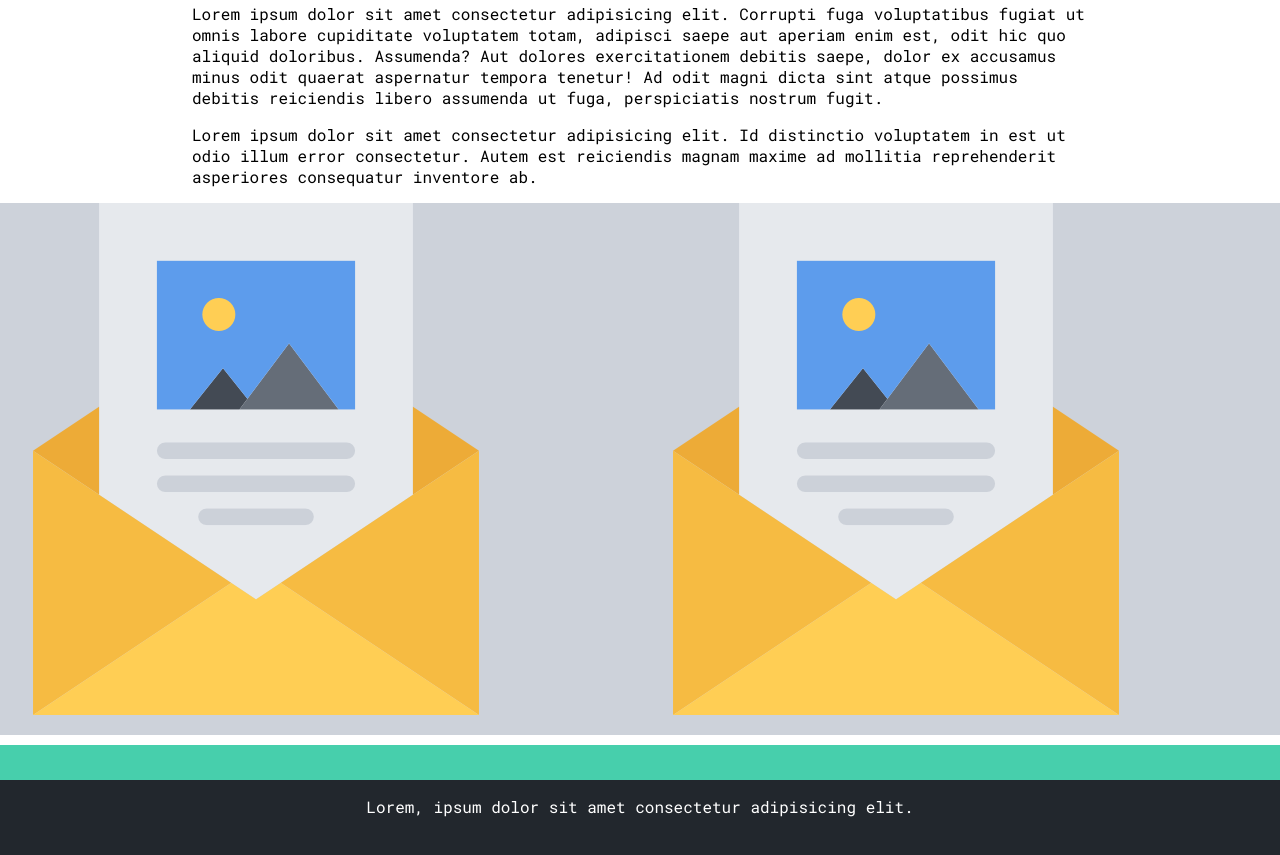
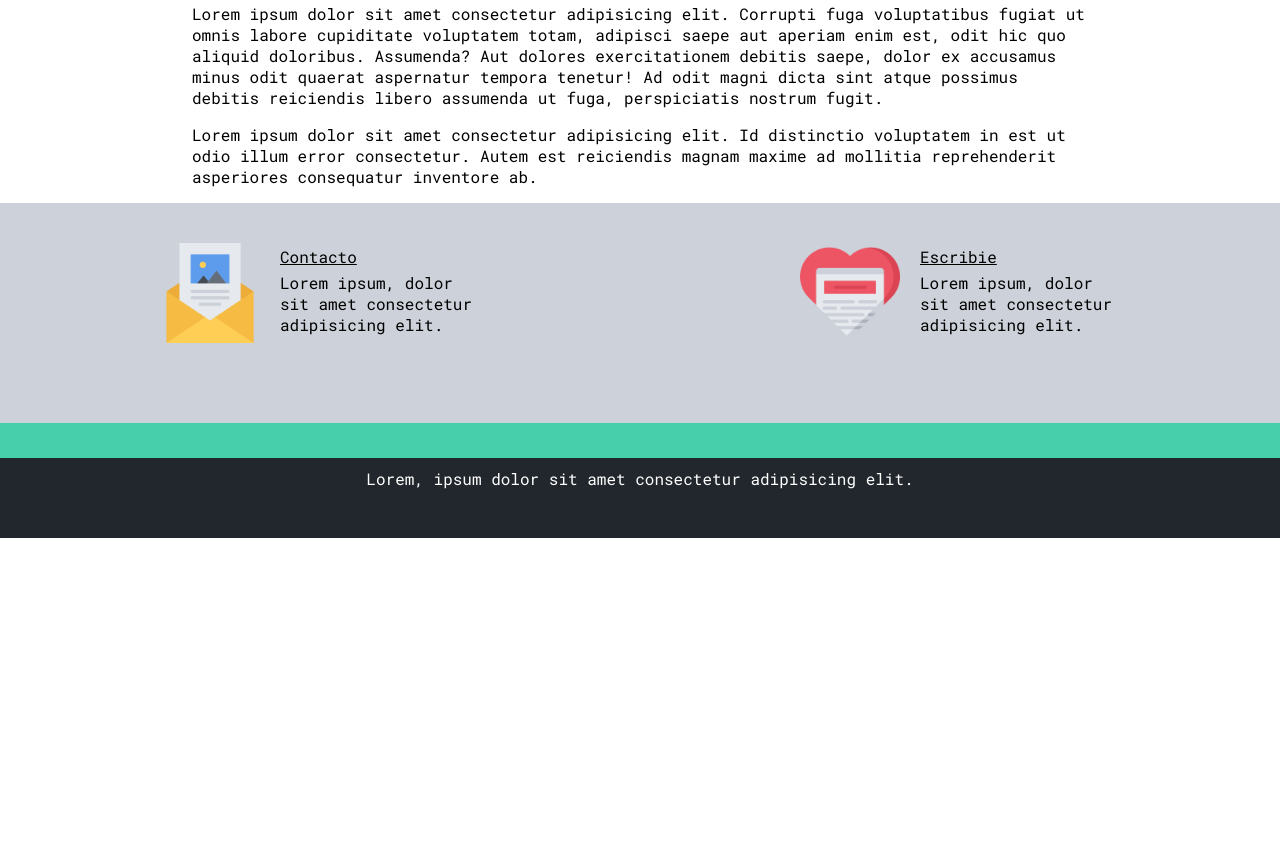
Before and after one commit to codificando12/cursoMaquetacion, a plain HTML site: page blog.html in a window 1280 px wide. Shown: the part 1014-1869 px from the top of the page. After the commit the page ends 1552 px from the top, so only its background shows below. Drawn offline with Linux system fonts and the light colour scheme.

Commit message:
blog pages

```diff
--- a/blog.html
+++ b/blog.html
@@ -54,16 +54,22 @@
             Aut dolores exercitationem debitis saepe, dolor ex accusamus minus odit quaerat aspernatur tempora tenetur! Ad odit magni dicta sint atque possimus debitis reiciendis libero assumenda ut fuga, perspiciatis nostrum fugit.</p>
             <p>Lorem ipsum dolor sit amet consectetur adipisicing elit. Id distinctio voluptatem in est ut odio illum error consectetur. Autem est reiciendis magnam maxime ad mollitia reprehenderit asperiores consequatur inventore ab.</p>
         </article>
-        <section class="blog-contact">
-            <div>
+        <section class="blog-contact-container">
+            <div class="icons-container">
                 <img src="./assets/contact.png" alt="">
-                <p></p>
-                <p></p>
+                <div class="blog-contact-info">
+                    <p class="blog-contact-title">Contacto</p>
+                    <p>Lorem ipsum, dolor sit amet consectetur adipisicing elit. </p>
+                </div>
             </div>
-            <div>
-                <img src="./assets/contact.png" alt="">
-                <p></p>
-                <p></p>
+            <div class="icons-container">
+                <img src="./assets/heart-write.png" alt="">
+                <div class="blog-contact-info">
+                    <p class="blog-contact-title">
+                    Escribie
+                    </p>
+                    <p>Lorem ipsum, dolor sit amet consectetur adipisicing elit. </p>
+                </div>
             </div>
         </section>
     </main>
--- a/css/main.css
+++ b/css/main.css
@@ -188,7 +188,7 @@ footer {
     text-align: center;
 }
 
-footer {
+footer p{
     margin-top: 10px;
     color: #ffffff;
 }
@@ -216,9 +216,46 @@ footer {
     justify-self: center;
 }
 
-.blog-contact {
+.blog-contact-container {
     background-color: #cdd2da;
     height: auto;
     display: grid;
     grid-template-columns: 1fr 1fr;
+    padding: 40px 0;
+    padding-bottom: 80px;
+    justify-items: center;
 }
+
+
+
+.blog-contact-container div {
+    display: flex;
+    justify-content: center;
+    justify-items: center;
+    height: auto;
+}
+
+.icons-container {
+    width: 50%;
+}
+
+.blog-contact-container img {
+    width: 100px;
+}
+
+.blog-contact-info {
+    display: flex;
+    flex-direction: column;
+    width: 100%;
+    height: auto;
+    margin-left: 20px;
+}
+
+.blog-contact-info p {
+    margin: 0;
+    margin-bottom: 5px;
+}
+
+.blog-contact-title {
+    text-decoration: underline;
+}
```
